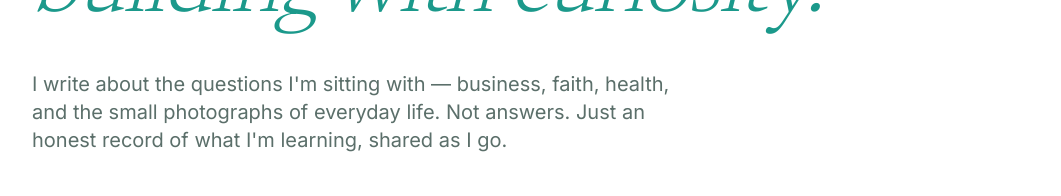
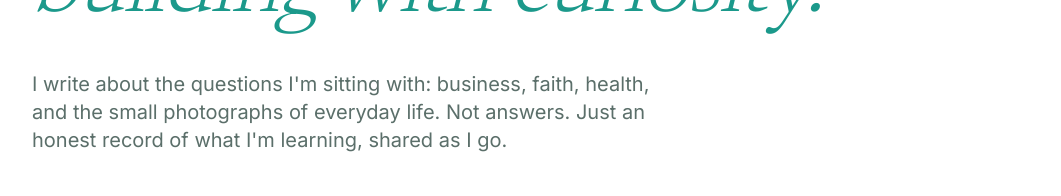
Before and after one commit to iambrandonpolk/brandon-polk-site, a Next.js app: page / in a window 1280 px wide. Shown: the part 450-646 px from the top of the page, without its empty margins (104-1165 px from the left). Built offline with nearby package versions, Linux system fonts and the light colour scheme.

Commit message:
Remove em dashes from copy

```diff
--- a/components/Hero.jsx
+++ b/components/Hero.jsx
@@ -30,7 +30,7 @@ export default function Hero() {
             className="animate-fade-up mt-9 max-w-reading text-lg leading-relaxed text-[var(--text-muted)] sm:text-xl"
             style={{ animationDelay: "0.24s" }}
           >
-            I write about the questions I'm sitting with — business, faith,
+            I write about the questions I'm sitting with: business, faith,
             health, and the small photographs of everyday life. Not answers.
             Just an honest record of what I'm learning, shared as I go.
           </p>
```
